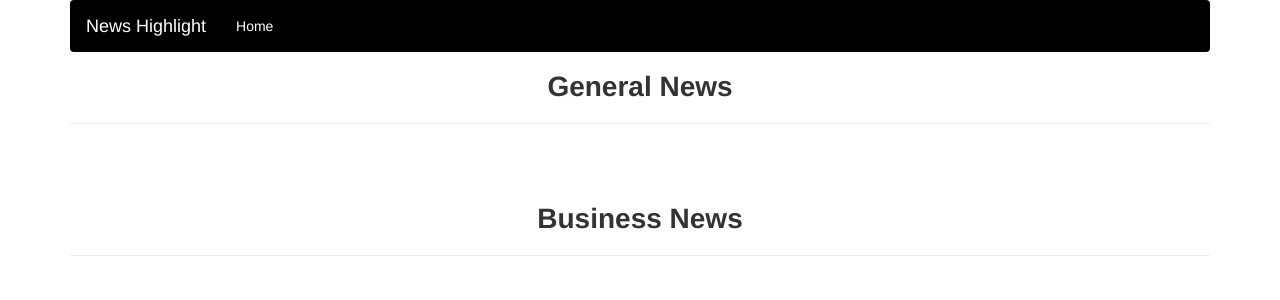
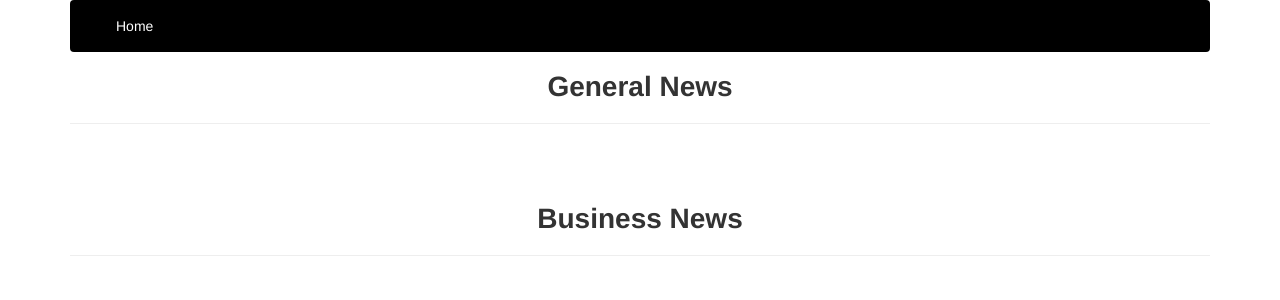
Before and after one commit to kayitesijackie/News-Highlight, a Flask app: template app/templates/index.html in a window 1280 px wide. Shown: the top 300 px of the page. Run offline with Flask 2, Linux system fonts and the light colour scheme; the template is opened without the code that fills it, so the values that code supplies are empty; parts of the project's set-up code (start-up, migrations or seed data) failed here and were passed over; some libraries are stand-ins or nearby versions.

Commit message:
remove News Highlight navigation

```diff
--- a/app/templates/navbar.html
+++ b/app/templates/navbar.html
@@ -7,7 +7,7 @@
                 <span class="icon-bar"></span>
                 <span class="icon-bar"></span>
               </button>
-        <a class="navbar-brand" href="/" style="color: #fff;"> News Highlight </a>
+
       </div>
       <div class="navbar-collapse collapse">
         <ul class="nav navbar-nav">
```
